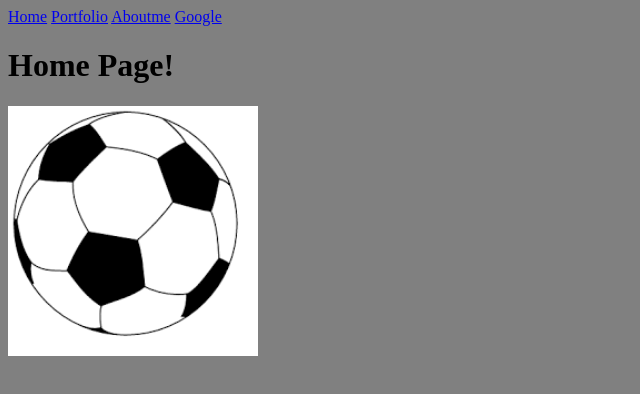
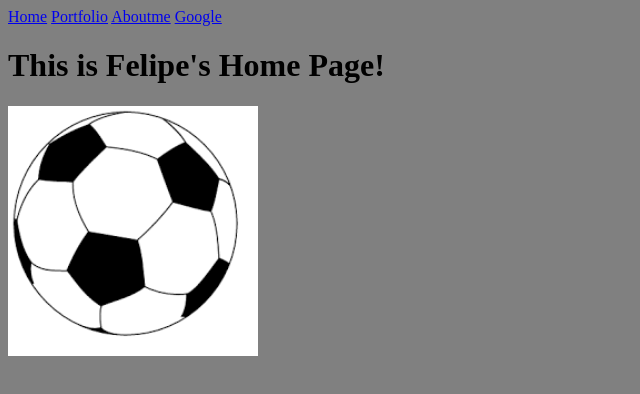
Before and after one commit to fdelira095/fdelira095.github.io, a plain HTML site: page my_website/index.html in a window 1280 px wide. Shown: the whole page, without its empty margins (0-640 px from the left). Drawn offline with Linux system fonts and the light colour scheme.

Commit message:
Changed the heading

```diff
--- a/my_website/index.html
+++ b/my_website/index.html
@@ -10,7 +10,7 @@
     <a href="portfolio.html">Portfolio</a>
      <a href="aboutme.html">Aboutme</a>
      <a href="https://www.google.com">Google</a>
-    <h1>Home Page!</h1>
+    <h1>This is Felipe's Home Page!</h1>
     <p> </p>
     <img src="images/soccerball.png" height="250">
   </body>
```
